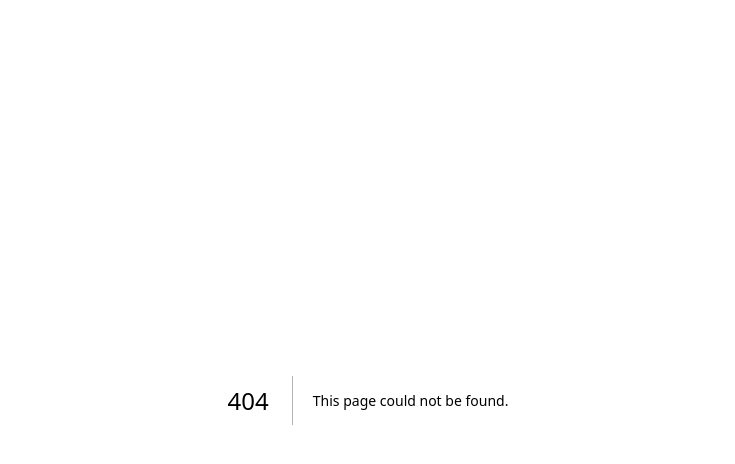
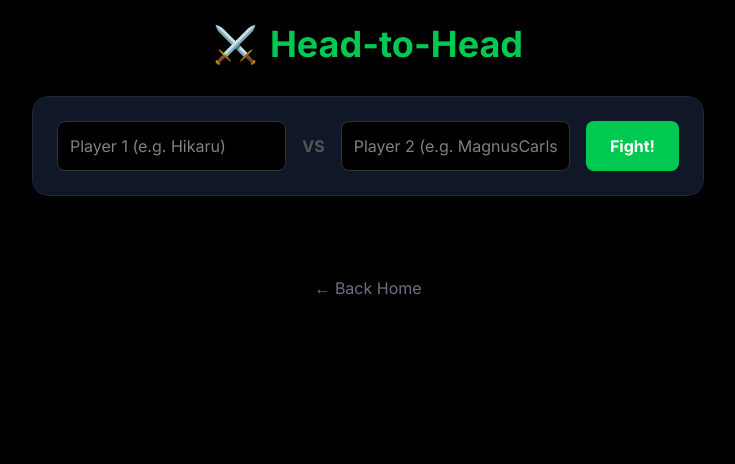
Before and after one commit to H4ROOON/chess-stats, a Next.js app: page /compare in a window 1280 px wide. Before the commit this address had no page. Shown: the top 464 px of the page, without its empty margins (272-1007 px from the left). Built offline with nearby package versions, Linux system fonts and the light colour scheme.

Commit message:
Add comparison page to complayer 2 players' stats

```diff
--- /dev/null
+++ b/src/app/compare/page.tsx
@@ -0,0 +1,227 @@
+"use client";
+
+import { useState } from "react";
+import Link from "next/link";
+
+interface PlayerData {
+  username: string;
+  avatar?: string;
+  stats: {
+    rapid: number;
+    blitz: number;
+    bullet: number;
+  };
+  url: string;
+}
+
+export default function ComparePage() {
+  const [player1, setPlayer1] = useState("");
+  const [player2, setPlayer2] = useState("");
+  const [data1, setData1] = useState<PlayerData | null>(null);
+  const [data2, setData2] = useState<PlayerData | null>(null);
+  const [loading, setLoading] = useState(false);
+  const [error, setError] = useState("");
+
+  async function fetchPlayer(username: string): Promise<PlayerData | null> {
+    try {
+      const profileRes = await fetch(
+        `https://api.chess.com/pub/player/${username}`
+      );
+      if (!profileRes.ok) return null;
+      const profile = await profileRes.json();
+
+      const statsRes = await fetch(
+        `https://api.chess.com/pub/player/${username}/stats`
+      );
+      const stats = await statsRes.json();
+
+      return {
+        username: profile.username,
+        avatar: profile.avatar,
+        url: profile.url,
+        stats: {
+          rapid: stats.chess_rapid?.last?.rating || 0,
+          blitz: stats.chess_blitz?.last?.rating || 0,
+          bullet: stats.chess_bullet?.last?.rating || 0,
+        },
+      };
+    } catch (e) {
+      return null;
+    }
+  }
+
+  async function handleCompare() {
+    if (!player1 || !player2) {
+      setError("Please enter both usernames.");
+      return;
+    }
+    setLoading(true);
+    setError("");
+    setData1(null);
+    setData2(null);
+
+    const [p1Data, p2Data] = await Promise.all([
+      fetchPlayer(player1),
+      fetchPlayer(player2),
+    ]);
+
+    if (!p1Data || !p2Data) {
+      setError("One or both players could not be found.");
+    } else {
+      setData1(p1Data);
+      setData2(p2Data);
+    }
+    setLoading(false);
+  }
+
+  const getColor = (val1: number, val2: number) => {
+    if (val1 > val2) return "text-green-500 font-bold";
+    if (val1 < val2) return "text-red-500";
+    return "text-gray-400";
+  };
+
+  return (
+    <main className="min-h-screen bg-black text-white p-6 flex flex-col items-center">
+      <h1 className="text-4xl font-bold mb-8 flex items-center gap-3">
+        ⚔️ <span className="text-green-500">Head-to-Head</span>
+      </h1>
+
+      <div className="flex flex-col md:flex-row gap-4 mb-8 w-full max-w-2xl bg-gray-900 p-6 rounded-2xl border border-gray-800">
+        <input
+          type="text"
+          placeholder="Player 1 (e.g. Hikaru)"
+          value={player1}
+          onChange={(e) => setPlayer1(e.target.value)}
+          className="bg-black border border-[#333] p-3 rounded-lg text-white w-full focus:outline-none focus:border-purple-500 transition"
+        />
+        <div className="flex items-center justify-center font-bold text-[#555]">
+          VS
+        </div>
+        <input
+          type="text"
+          placeholder="Player 2 (e.g. MagnusCarlsen)"
+          value={player2}
+          onChange={(e) => setPlayer2(e.target.value)}
+          className="bg-black border border-[#333] p-3 rounded-lg text-white w-full focus:outline-none focus:border-purple-500 transition"
+        />
+        <button
+          onClick={handleCompare}
+          disabled={loading}
+          className="bg-green-500 hover:bg-green-900 disabled:opacity-50 text-white font-bold py-3 px-6 rounded-lg transition"
+        >
+          {loading ? "..." : "Fight!"}
+        </button>
+      </div>
+
+      {error && <p className="text-red-500 mb-6">{error}</p>}
+
+      {data1 && data2 && (
+        <div className="grid grid-cols-3 gap-4 w-full max-w-3xl bg-gray-900 border border-gray-800 rounded-2xl p-6 md:p-10">
+          <div className="flex flex-col items-center text-center">
+            <img
+              src={
+                data1.avatar ||
+                "https://www.chess.com/bundles/web/images/user-image.svg"
+              }
+              className="w-20 h-20 md:w-32 md:h-32 rounded-xl mb-4 border-4 border-[#333]"
+            />
+            <h2 className="text-xl md:text-2xl font-bold mb-2">
+              {data1.username}
+            </h2>
+            <Link
+              href={`/player/${data1.username}`}
+              className="text-xs text-gray-500 hover:text-white underline"
+            >
+              View Profile
+            </Link>
+          </div>
+
+          <div className="flex flex-col justify-center gap-6">
+            <div className="text-center bg-black/50 p-3 rounded-lg">
+              <p className="text-[10px] text-gray-500 uppercase font-bold tracking-widest mb-1">
+                Rapid
+              </p>
+              <div className="flex justify-between items-center px-2 md:px-6">
+                <span
+                  className={getColor(data1.stats.rapid, data2.stats.rapid)}
+                >
+                  {data1.stats.rapid}
+                </span>
+                <span className="text-gray-700 text-xs">vs</span>
+                <span
+                  className={getColor(data2.stats.rapid, data1.stats.rapid)}
+                >
+                  {data2.stats.rapid}
+                </span>
+              </div>
+            </div>
+
+            <div className="text-center bg-black/50 p-3 rounded-lg">
+              <p className="text-[10px] text-gray-500 uppercase font-bold tracking-widest mb-1">
+                Blitz
+              </p>
+              <div className="flex justify-between items-center px-2 md:px-6">
+                <span
+                  className={getColor(data1.stats.blitz, data2.stats.blitz)}
+                >
+                  {data1.stats.blitz}
+                </span>
+                <span className="text-gray-700 text-xs">vs</span>
+                <span
+                  className={getColor(data2.stats.blitz, data1.stats.blitz)}
+                >
+                  {data2.stats.blitz}
+                </span>
+              </div>
+            </div>
+
+            <div className="text-center bg-black/50 p-3 rounded-lg">
+              <p className="text-[10px] text-gray-500 uppercase font-bold tracking-widest mb-1">
+                Bullet
+              </p>
+              <div className="flex justify-between items-center px-2 md:px-6">
+                <span
+                  className={getColor(data1.stats.bullet, data2.stats.bullet)}
+                >
+                  {data1.stats.bullet}
+                </span>
+                <span className="text-gray-700 text-xs">vs</span>
+                <span
+                  className={getColor(data2.stats.bullet, data1.stats.bullet)}
+                >
+                  {data2.stats.bullet}
+                </span>
+              </div>
+            </div>
+          </div>
+
+          <div className="flex flex-col items-center text-center">
+            <img
+              src={
+                data2.avatar ||
+                "https://www.chess.com/bundles/web/images/user-image.svg"
+              }
+              className="w-20 h-20 md:w-32 md:h-32 rounded-xl mb-4 border-4 border-[#333]"
+            />
+            <h2 className="text-xl md:text-2xl font-bold mb-2">
+              {data2.username}
+            </h2>
+            <Link
+              href={`/player/${data2.username}`}
+              className="text-xs text-gray-500 hover:text-white underline"
+            >
+              View Profile
+            </Link>
+          </div>
+        </div>
+      )}
+
+      <Link
+        href="/"
+        className="mt-12 text-gray-500 hover:text-white transition"
+      >
+        ← Back Home
+      </Link>
+    </main>
+  );
+}
```
